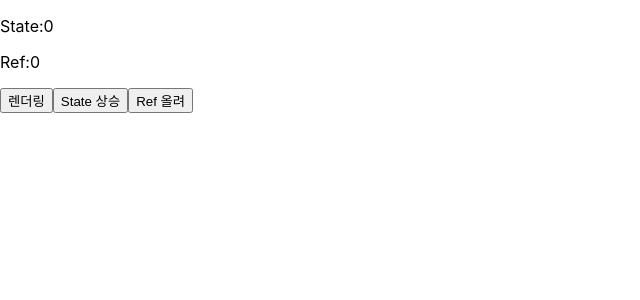
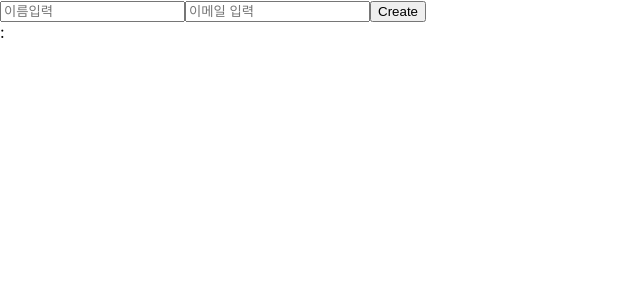
Before and after one commit to Yujaebin/study-react, a React (Create React App) app: page / in a window 1280 px wide. Shown: the top 300 px of the page, without its empty margins (0-640 px from the left). Built offline with nearby package versions, Linux system fonts and the light colour scheme.

Commit message:
Study_Velopert_React

```diff
--- a/src/App.js
+++ b/src/App.js
@@ -19,8 +19,6 @@ const reducer = (state,action) =>{
       return state
   }
 }
-
-
 
 function App() {
   const [number,setNumber] =useState(0);
--- a/src/App2.js
+++ b/src/App2.js
@@ -3,6 +3,7 @@ import Student from './Student';
 
 const reducer2 =(state,action)=>{
   switch(action.type){
+
     case 'add-student':
       const newStudent= {
         id:Date.now(),
@@ -39,7 +40,7 @@ const reducer2 =(state,action)=>{
 const initialState={
     count:0,
     students:[ ],
-};
+    };
 
 
 function App2() {
--- a/src/Study_useRef_2.js
+++ b/src/Study_useRef_2.js
@@ -11,6 +11,7 @@ function Study_useRef_2() {
 
     const login=()=>{
         alert(`환영합니다 ${inputRef.current.value}`);
+        console.log(inputRef);
     }
 
     return (
--- /dev/null
+++ b/src/Velopert/App3.js
@@ -0,0 +1,53 @@
+import React,{useState,useRef} from 'react'
+import CreateUser from './CreateUser'
+import UserList from './UserList'
+
+function App3() {
+    const idCount=useRef(1);
+    const [inputs,SetInputs]=useState({
+        userName:'',
+        userEmail:'',
+    });
+    const {userName,userEmail}=inputs;
+
+    const onChange=(e)=>{
+        const{name,value} =e.target;
+        SetInputs({
+          ...inputs,
+          [name]:value
+        })
+    };
+
+    const [userList,SetUserList]=useState([]);
+
+    const onCreate=()=>{
+        const newUser={
+            id:idCount.current,
+            userName:userName, //inputs.userName
+            userEmail:userEmail, //inputs.userName
+            state:false,
+        };
+        SetUserList([
+            ...userList,newUser
+        ]);
+        SetInputs({
+            userName:'',
+            userEmail:'',
+        })
+        idCount.current+=1;
+
+        console.log(userList);
+    };
+    return (
+        <div>
+            <CreateUser userName={userName} userEmail={userEmail} onChange={onChange} onCreate={onCreate}  />
+            {userList.map((list)=>{
+                return(
+                <UserList key={list.id} list={list} />
+                );
+            })}
+        </div>
+    )
+}
+
+export default App3
--- /dev/null
+++ b/src/Velopert/CreateUser.js
@@ -0,0 +1,17 @@
+import React from 'react'
+
+function CreateUser({userName, userEmail, onChange, onCreate}) {
+  return (
+    <div>
+        <input name='userName' placeholder='이름입력' value={userName} onChange={onChange}></input>
+
+        <input name='userEmail' placeholder='이메일 입력' value={userEmail}onChange={onChange}></input>
+
+        <button onClick={onCreate}>Create</button>
+        <br/>
+        {userName}:{userEmail}
+    </div>
+  )
+}
+
+export default CreateUser
--- /dev/null
+++ b/src/Velopert/UserList.js
@@ -0,0 +1,12 @@
+import React from 'react'
+
+function UserList({list}) {
+  return (
+    <div>
+        <span>{list.userName}</span>
+        <span>{list.userEmail}</span>
+    </div>
+  )
+}
+
+export default UserList
--- a/src/index.js
+++ b/src/index.js
@@ -3,14 +3,16 @@ import ReactDOM from 'react-dom';
 import './index.css';
 import App from './App';
 import App2 from './App2';
+import App3 from './Velopert/App3';
 import Study_useState from './Study_useState';
 import Study_userEffect from './Study_userEffect';
 import Study_useRef from './Study_useRef';
+import Study_useRef2 from './Study_useRef_2'
 import reportWebVitals from './reportWebVitals';
 
 ReactDOM.render(
   <React.StrictMode>
-    <Study_useRef />
+    <App3/>
   </React.StrictMode>,
   document.getElementById('root')
 );
```
Also changed, not shown: 1 other file (tests, documents, lock files or other folders).
